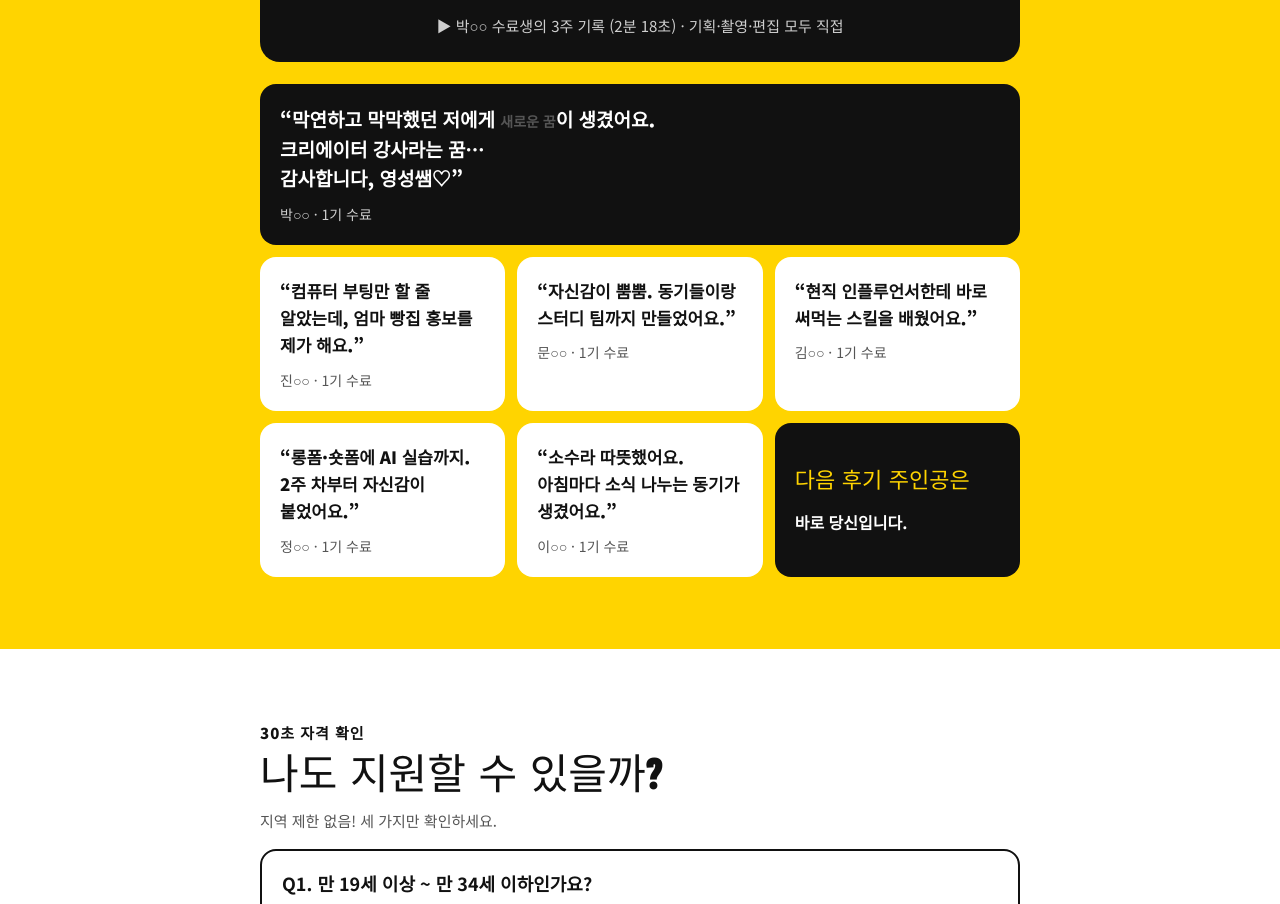
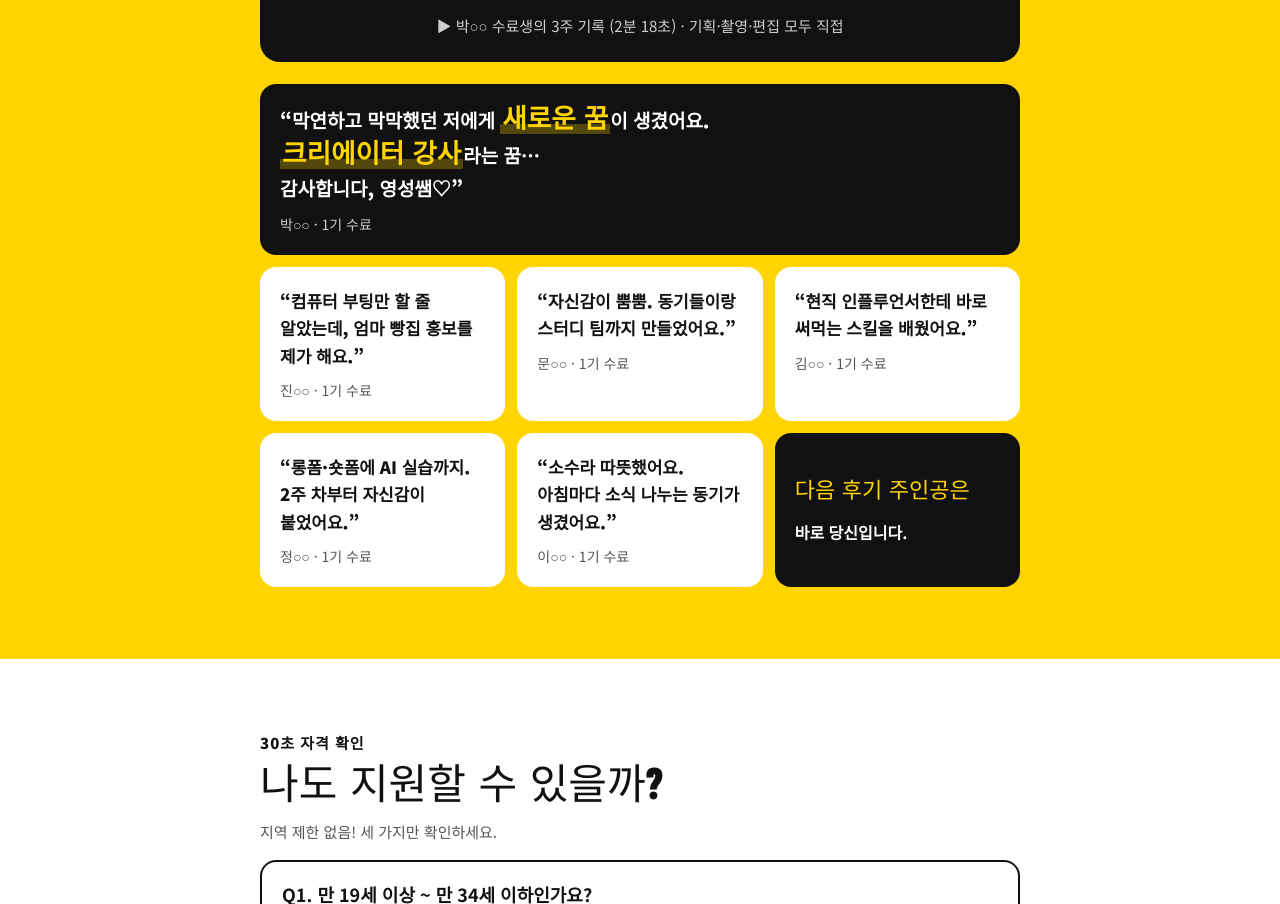
Before and after one commit to aura8848-crypto/atta3, a plain HTML site: page index.html in a window 1280 px wide. Shown: the part 7004-7908 px from the top of the page. Drawn offline with Linux system fonts and the light colour scheme.

Commit message:
후기 '꿈' 강조
Co-Authored-By: Claude Opus 5.5 <noreply@anthropic.com>
Claude-Session: https://claude.ai/code/session_0142Bhd7EM1VoBF3n58RhzWS

```diff
--- a/index.html
+++ b/index.html
@@ -63,6 +63,7 @@ details.fq p{margin:0;padding:0 20px 18px 20px;color:#333}
 .rv{background:#fff;border-radius:16px;padding:20px;display:flex;flex-direction:column;gap:10px}
 .rv q{font-weight:900;font-size:17px;quotes:'“' '”'}
 .rv span{color:#555;font-size:14px}
+.rv .dream{color:var(--y);font-size:1.4em;font-weight:900;font-family:'Black Han Sans',sans-serif;line-height:1.3;background:linear-gradient(transparent 62%,rgba(255,212,0,.28) 62%);padding:0 2px}
 .q{border:2px solid #111;border-radius:16px;padding:18px 20px;display:flex;flex-direction:column;gap:10px}
 .q b{font-size:18px}
 .q small{color:#555;font-size:15px}
@@ -228,7 +229,7 @@ details.fq p{margin:0;padding:0 20px 18px 20px;color:#333}
 <div style="color:#CFCFCF;font-size:15px">▶ 박○○ 수료생의 3주 기록 (2분 18초) · 기획·촬영·편집 모두 직접</div>
 </div>
 <div style="display:grid;grid-template-columns:repeat(auto-fit,minmax(230px,1fr));gap:12px">
-<div class="rv" style="background:#111;color:#fff;grid-column:1/-1"><q style="font-size:19px;line-height:1.55">막연하고 막막했던 저에게 <span class="hl">새로운 꿈</span>이 생겼어요.<br>크리에이터 강사라는 꿈…<br>감사합니다, 영성쌤♡</q><span style="color:#CFCFCF">박○○ · 1기 수료</span></div>
+<div class="rv" style="background:#111;color:#fff;grid-column:1/-1"><q style="font-size:19px;line-height:1.55">막연하고 막막했던 저에게 <strong class="dream">새로운 꿈</strong>이 생겼어요.<br><strong class="dream">크리에이터 강사</strong>라는 꿈…<br>감사합니다, 영성쌤♡</q><span style="color:#CFCFCF">박○○ · 1기 수료</span></div>
 <div class="rv"><q>컴퓨터 부팅만 할 줄 알았는데, 엄마 빵집 홍보를 제가 해요.</q><span>진○○ · 1기 수료</span></div>
 <div class="rv"><q>자신감이 뿜뿜. 동기들이랑 스터디 팀까지 만들었어요.</q><span>문○○ · 1기 수료</span></div>
 <div class="rv"><q>현직 인플루언서한테 바로 써먹는 스킬을 배웠어요.</q><span>김○○ · 1기 수료</span></div>
```
